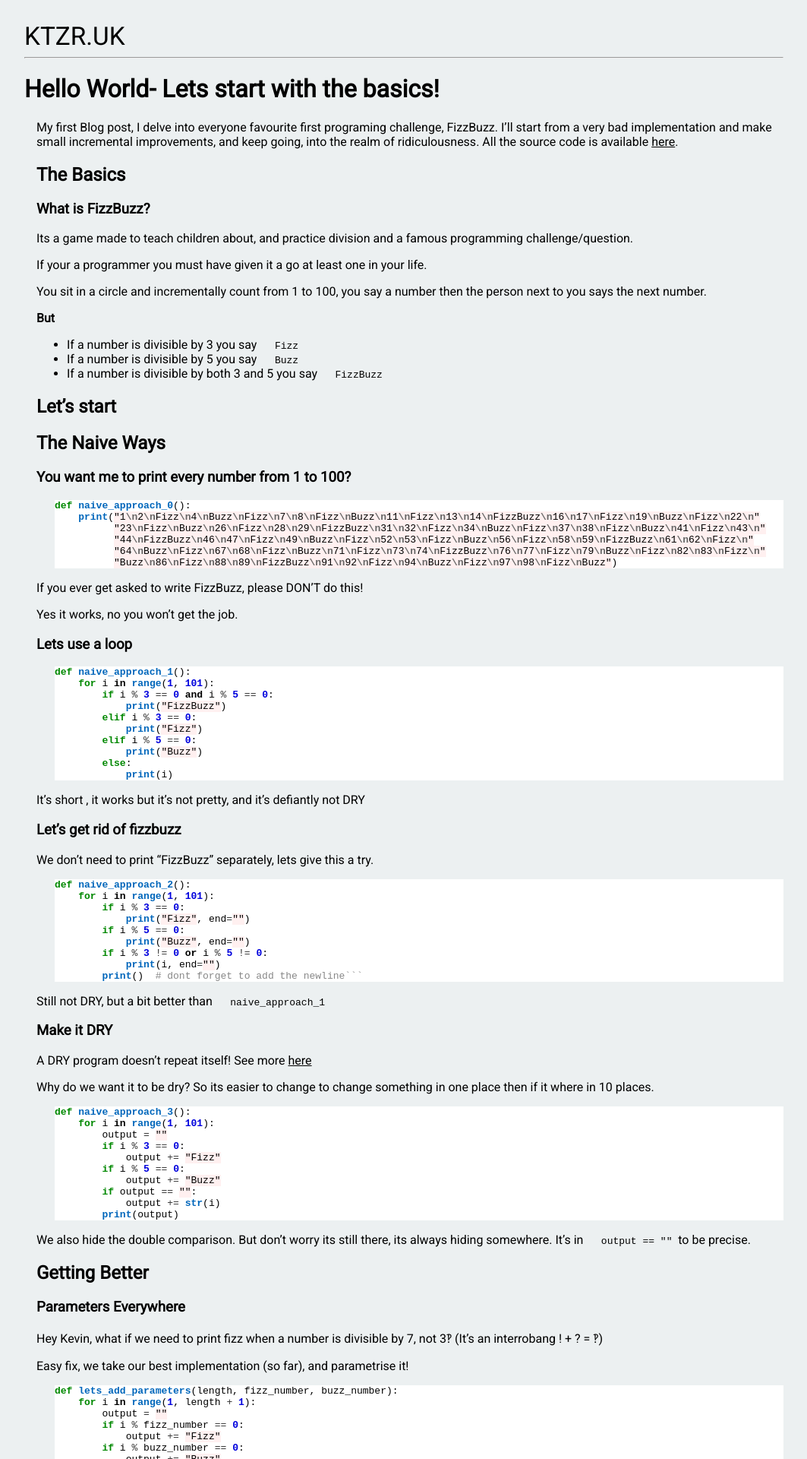
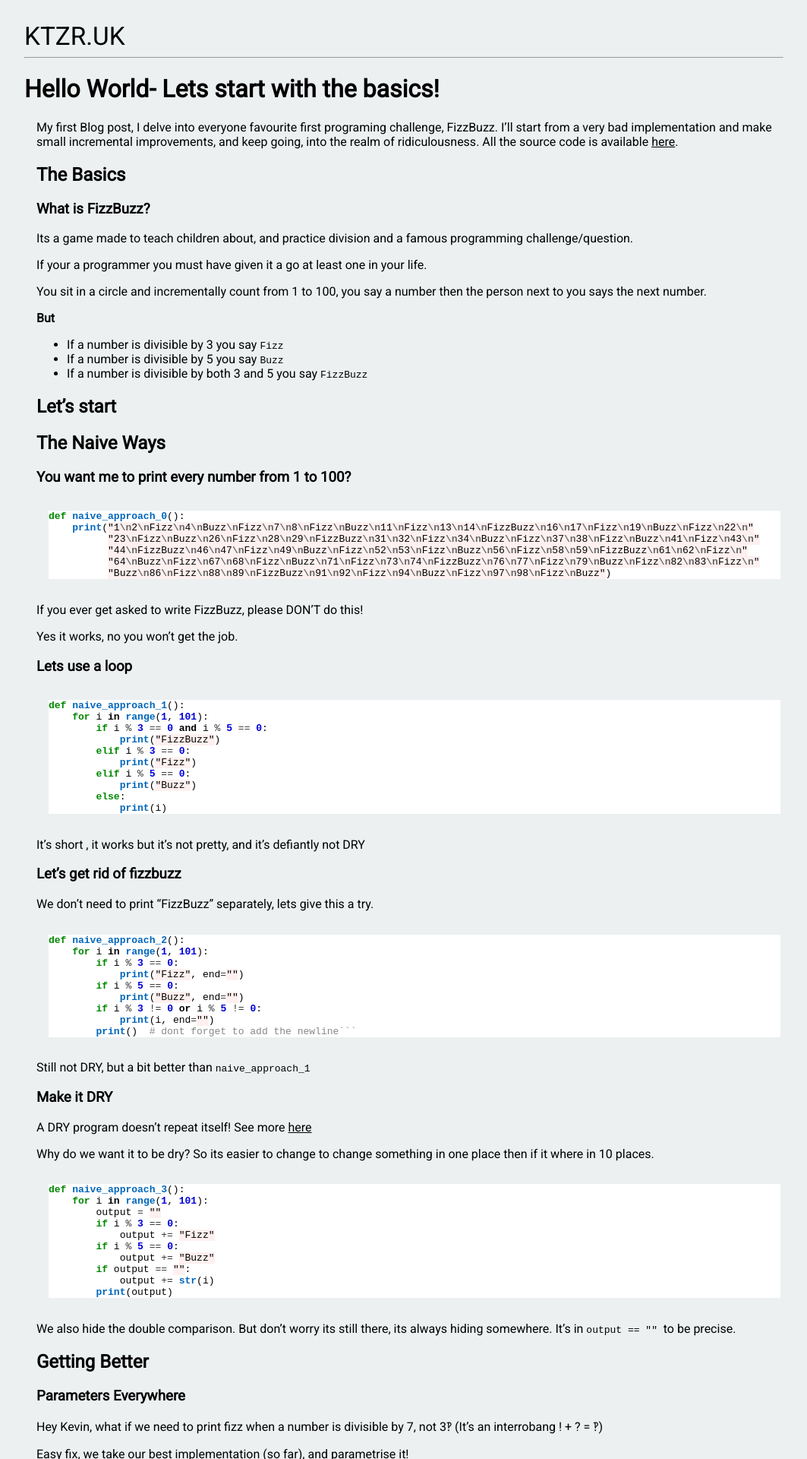
Before and after one commit to ktzr/ktzr.github.io, a Jekyll site: the page built from _posts/2018-02-25-HelloWorld.md, in a window 1280 px wide. Shown: the top 1920 px of the page at 76% size, without its empty margins (108-1171 px from the left). Built offline with Jekyll 4.4.1, drawn with Linux system fonts in a browser that asks for light colours; nearby versions of some CDN libraries.

Commit message:
add padding to code blocks

```diff
--- a/static/css/syntax.css
+++ b/static/css/syntax.css
@@ -1,5 +1,5 @@
-.highlighter-rouge{padding-left: 1.5em}
-
+/*div.highlight{padding-left: 1.5em}*/
+.language-python.highlighter-rouge {padding: 0.1em 0.25em 0.1em 1em;}
 .highlight .hll { background-color: #ffffcc }
 .highlight  { background: #ffffff; }
 .highlight .c { color: #888888 } /* Comment */
```
